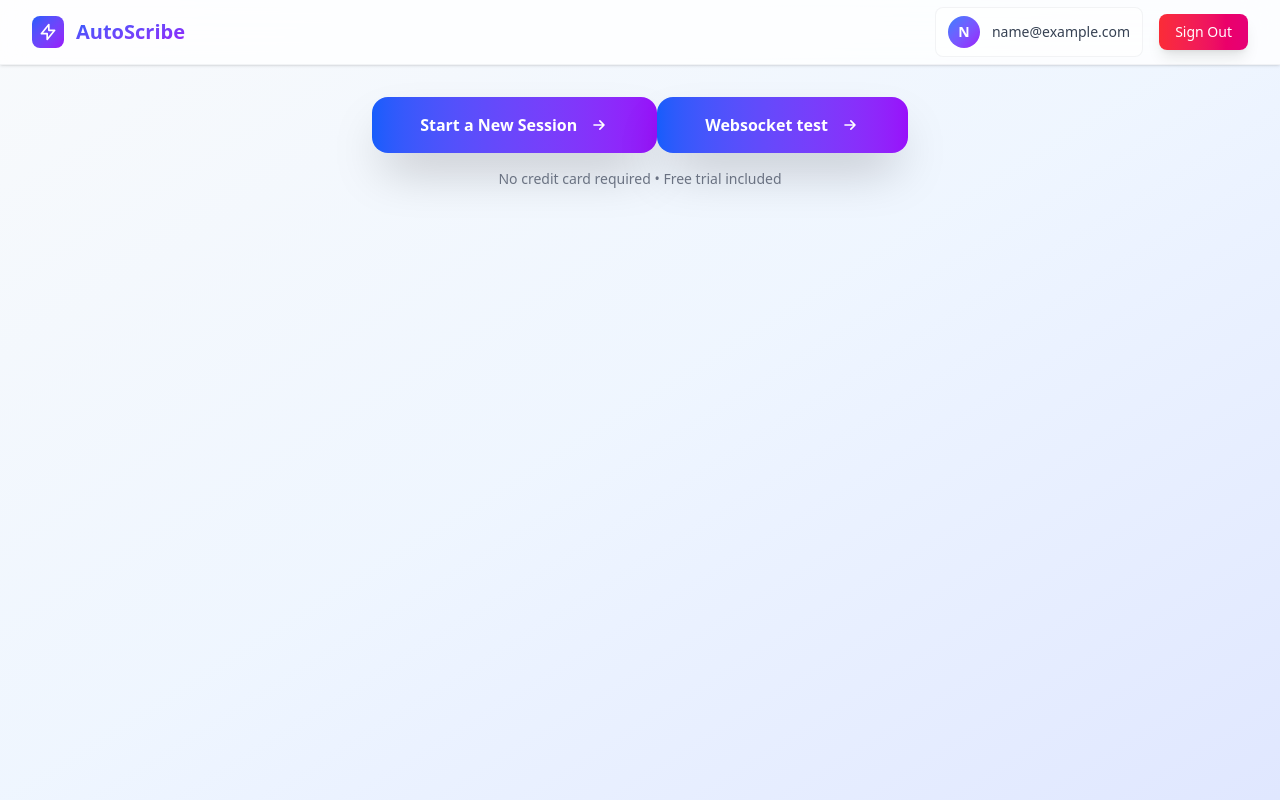
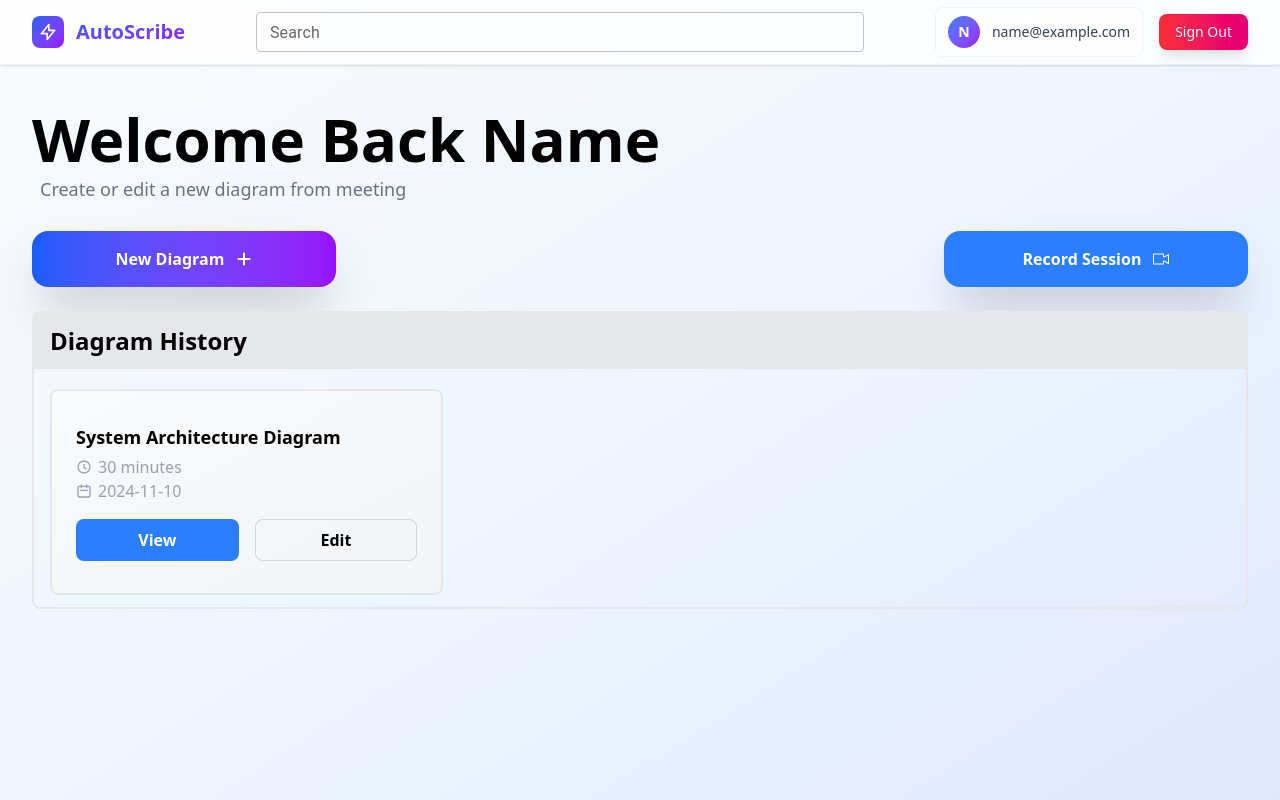
Before and after one commit to KHChuadri/AUTOMATE, a React (Vite) app in the folder Frontend/: page /dashboard in a window 1280 px wide. Built offline with nearby package versions, Linux system fonts and the light colour scheme; sample sign-in values are in the browser's storage.

Commit message:
Added dashboard

```diff
--- a/Frontend/package.json
+++ b/Frontend/package.json
@@ -10,12 +10,16 @@
     "preview": "vite preview"
   },
   "dependencies": {
+    "@emotion/react": "^11.14.0",
+    "@emotion/styled": "^11.14.1",
+    "@mui/material": "^7.3.2",
     "@supabase/supabase-js": "^2.39.0",
     "@tailwindcss/vite": "^4.1.13",
     "axios": "^1.12.2",
     "buffer": "^6.0.3",
     "react": "^19.1.1",
     "react-dom": "^19.1.1",
+    "react-icons": "^5.5.0",
     "react-router-dom": "^6.26.0",
     "socket.io-client": "^4.8.1",
     "tailwindcss": "^4.1.13"
--- a/Frontend/src/App.tsx
+++ b/Frontend/src/App.tsx
@@ -5,7 +5,7 @@ import LandingPage from './components/LandingPage'
 import Login from './components/auth/Login'
 import Register from './components/auth/Register'
 import Dashboard from './pages/Dashboard'
-import StartSession from './components/StartSession'
+import StartSession from './components/Dashboard'
 import Record from './pages/Record'
 import './App.css'
 
--- /dev/null
+++ b/Frontend/src/components/Dashboard.tsx
@@ -0,0 +1,107 @@
+import React from 'react'
+import { Link } from 'react-router-dom'
+
+const StartSession: React.FC = () => {
+  return (
+    <div className="min-h-screen bg-gradient-to-br from-slate-900 via-purple-900 to-slate-900 p-4">
+      <div className="max-w-5xl mx-auto">
+        {/* Header */}
+        <div className="flex items-center justify-between mb-8">
+          <div className="flex items-center space-x-3">
+            <div className="w-10 h-10 bg-gradient-to-br from-blue-500 to-purple-600 rounded-xl flex items-center justify-center shadow-lg">
+              <svg className="w-6 h-6 text-white" fill="none" stroke="currentColor" viewBox="0 0 24 24">
+                <path strokeLinecap="round" strokeLinejoin="round" strokeWidth={2} d="M13 10V3L4 14h7v7l9-11h-7z" />
+              </svg>
+            </div>
+            <h1 className="text-2xl font-bold text-white">Start a New Session</h1>
+          </div>
+          <Link to="/dashboard" className="text-white/70 hover:text-white text-sm">Back to Dashboard</Link>
+        </div>
+
+        {/* Card */}
+        <div className="bg-white/10 backdrop-blur-lg rounded-2xl shadow-2xl border border-white/20 p-6 md:p-8">
+          <div className="grid grid-cols-1 lg:grid-cols-3 gap-6">
+            {/* Left: Session details */}
+            <div className="lg:col-span-2 space-y-6">
+              <div>
+                <label htmlFor="sessionName" className="block text-sm font-medium text-white/80 mb-2">Session name</label>
+                <input id="sessionName" name="sessionName" type="text" placeholder="e.g., Login System Design"
+                  className="w-full px-4 py-3 bg-white/5 border border-white/10 rounded-xl text-white placeholder-white/40 focus:outline-none focus:ring-2 focus:ring-blue-500 focus:border-transparent transition-all duration-200" />
+              </div>
+
+              <div>
+                <label className="block text-sm font-medium text-white/80 mb-2">Participants (optional)</label>
+                <div className="flex items-center space-x-2">
+                  <input type="text" placeholder="Add emails, separated by commas"
+                    className="flex-1 px-4 py-3 bg-white/5 border border-white/10 rounded-xl text-white placeholder-white/40 focus:outline-none focus:ring-2 focus:ring-blue-500 focus:border-transparent transition-all duration-200" />
+                  <button className="px-4 py-3 bg-white/10 hover:bg-white/15 border border-white/10 rounded-xl text-white text-sm">Add</button>
+                </div>
+              </div>
+
+              <div>
+                <label className="block text-sm font-medium text-white/80 mb-2">Session mode</label>
+                <div className="grid grid-cols-1 md:grid-cols-3 gap-3">
+                  <button className="p-4 rounded-xl bg-white/5 hover:bg-white/10 border border-white/10 text-left text-white transition-colors">
+                    <div className="font-semibold">Audio + Diagram</div>
+                    <div className="text-white/60 text-sm">Transcribe and auto-generate diagrams</div>
+                  </button>
+                  <button className="p-4 rounded-xl bg-white/5 hover:bg-white/10 border border-white/10 text-left text-white transition-colors">
+                    <div className="font-semibold">Audio Only</div>
+                    <div className="text-white/60 text-sm">Live transcription without diagrams</div>
+                  </button>
+                  <button className="p-4 rounded-xl bg-white/5 hover:bg-white/10 border border-white/10 text-left text-white transition-colors">
+                    <div className="font-semibold">Manual Notes</div>
+                    <div className="text-white/60 text-sm">Take notes, generate later</div>
+                  </button>
+                </div>
+              </div>
+
+              <div>
+                <label className="block text-sm font-medium text-white/80 mb-2">Technical focus (optional)</label>
+                <div className="flex flex-wrap gap-2">
+                  {['Backend', 'Frontend', 'Database', 'Auth', 'DevOps', 'Architecture'].map(tag => (
+                    <span key={tag} className="px-3 py-1 rounded-full bg-white/5 border border-white/10 text-white/80 text-sm">{tag}</span>
+                  ))}
+                </div>
+              </div>
+            </div>
+
+            {/* Right: Summary */}
+            <div className="space-y-4">
+              <div className="p-4 rounded-xl bg-white/5 border border-white/10">
+                <div className="flex items-center justify-between mb-2">
+                  <span className="text-white/70 text-sm">Estimated duration</span>
+                  <span className="text-white font-medium">45–60 mins</span>
+                </div>
+                <div className="flex items-center justify-between mb-2">
+                  <span className="text-white/70 text-sm">Capture</span>
+                  <span className="text-white font-medium">Audio + Entities</span>
+                </div>
+                <div className="flex items-center justify-between">
+                  <span className="text-white/70 text-sm">Diagram</span>
+                  <span className="text-white font-medium">Mermaid (auto)</span>
+                </div>
+              </div>
+
+              <div className="space-y-2">
+                <button className="w-full bg-gradient-to-r from-blue-600 to-purple-600 hover:from-blue-700 hover:to-purple-700 text-white font-semibold py-3 px-4 rounded-xl shadow-lg transition-all duration-200 transform hover:scale-105">
+                  Start Session
+                </button>
+                <button className="w-full bg-white/5 hover:bg-white/10 text-white py-3 px-4 rounded-xl border border-white/10 transition-colors">Schedule for later</button>
+              </div>
+            </div>
+          </div>
+        </div>
+
+        {/* Help section */}
+        <div className="mt-8 grid grid-cols-1 md:grid-cols-3 gap-4">
+          <div className="p-4 rounded-xl bg-white/5 border border-white/10 text-white/80 text-sm">AutoScribe listens silently and turns your conversation into diagrams in real-time.</div>
+          <div className="p-4 rounded-xl bg-white/5 border border-white/10 text-white/80 text-sm">You can export Mermaid syntax or images after the session.</div>
+          <div className="p-4 rounded-xl bg-white/5 border border-white/10 text-white/80 text-sm">Add participants to share live diagrams and transcription.</div>
+        </div>
+      </div>
+    </div>
+  )
+}
+
+export default StartSession
--- /dev/null
+++ b/Frontend/src/components/Diagram.tsx
@@ -0,0 +1,37 @@
+const Diagram = () => {
+  return (
+    <div className="flex flex-col px-6 py-8 rounded-lg bg-gradient-to-br from-gray-50 to-gray-100 border-gray-200 border-2 gap-4">
+      <div className="flex flex-col">
+        <h3 className="font-bold text-lg mb-1">System Architecture Diagram</h3>
+        <p className='text-gray-400 flex flex-row items-center gap-1.5'>
+          <svg className="w-4 h-4" fill="none" stroke="currentColor" viewBox="0 0 24 24">
+            <path strokeLinecap="round" strokeLinejoin="round" strokeWidth={2} d="M12 8v4l3 3m6-3a9 9 0 11-18 0 9 9 0 0118 0z" />
+          </svg>
+          30 minutes
+        </p>
+
+        <p className='text-gray-400 flex flex-row items-center gap-1.5'>
+          <svg className="w-4 h-4" fill="none" stroke="currentColor" viewBox="0 0 24 24">
+            <path strokeLinecap="round" strokeLinejoin="round" strokeWidth={2} d="M8 7V3m8 4V3m-9 8h10M5 21h14a2 2 0 002-2V7a2 2 0 00-2-2H5a2 2 0 00-2 2v12a2 2 0 002 2z" />
+          </svg>
+          2024-11-10
+        </p>
+      </div>
+
+      <div className='flex justify-center gap-4 items-center'>
+        <button
+          className='w-1/2 h-full bg-blue-500 rounded-lg flex items-center justify-center text-white text-md font-semibold px-4 py-2'
+        >
+          View
+        </button>
+        <button
+          className='w-1/2 h-full border-gray-300 border rounded-lg flex items-center justify-center text-md font-semibold px-4 py-2'
+        >
+          Edit
+        </button>
+      </div>
+    </div>
+  )
+}
+
+export default Diagram;
--- /dev/null
+++ b/Frontend/src/components/SearchBar.tsx
@@ -0,0 +1,34 @@
+import React, { useState } from 'react';
+import { TextField } from '@mui/material';
+
+const SearchBar = () => {
+  const [searchTerm, setSearchTerm] = useState('');
+
+  const handleSearch = (event: React.ChangeEvent<HTMLInputElement>) => {
+    setSearchTerm(event.target.value);
+  };
+
+  return (
+    <TextField
+      label="Search"
+      variant="outlined"
+      value={searchTerm}
+      onChange={handleSearch}
+      fullWidth
+      size="small"
+      sx={{
+        "& .MuiOutlinedInput-root": {
+          "&.Mui-focused fieldset": {
+            borderColor: "#9333EA", // purple-600 hex
+          },
+        },
+        "& label.Mui-focused": {
+          color: "#9333EA", // label color when focused
+        },
+      }}
+
+    />
+  );
+};
+
+export default SearchBar;
--- a/Frontend/src/components/auth/Register.tsx
+++ b/Frontend/src/components/auth/Register.tsx
@@ -9,7 +9,6 @@ const Register: React.FC = () => {
   const [confirmPassword, setConfirmPassword] = useState('')
   const [error, setError] = useState('')
   const [loading, setLoading] = useState(false)
-  const [success, setSuccess] = useState(false)
   const { signUp } = useAuth()
   const navigate = useNavigate()
 
--- a/Frontend/src/pages/Dashboard.tsx
+++ b/Frontend/src/pages/Dashboard.tsx
@@ -1,6 +1,10 @@
 import React from 'react'
 import { useAuth } from '../hooks/useAuth'
 import { useNavigate } from 'react-router-dom'
+import { FaPlus } from "react-icons/fa6"
+import { SlCamrecorder } from "react-icons/sl";
+import SearchBar from "../components/SearchBar"
+import Diagram from "../components/Diagram"
 
 const Dashboard: React.FC = () => {
   const { user, signOut } = useAuth()
@@ -16,7 +20,7 @@ const Dashboard: React.FC = () => {
       {/* Navigation */}
       <nav className="bg-white/80 backdrop-blur-lg border-b border-gray-200/50 shadow-sm">
         <div className="max-w-7xl mx-auto px-4 sm:px-6 lg:px-8">
-          <div className="flex justify-between h-16">
+          <div className="flex justify-between h-16 items-center">
             <div className="flex items-center">
               <div className="flex items-center space-x-3">
                 <div className="w-8 h-8 bg-gradient-to-br from-blue-600 to-purple-600 rounded-lg flex items-center justify-center">
@@ -29,6 +33,9 @@ const Dashboard: React.FC = () => {
                 </h1>
               </div>
             </div>
+
+            <div className='flex items-center justify-center w-1/2'><SearchBar /></div>
+
             <div className="flex items-center space-x-4">
               <div className="flex items-center space-x-3 bg-white/50 rounded-lg px-3 py-2 border border-gray-200/50">
                 <div className="w-8 h-8 bg-gradient-to-br from-blue-500 to-purple-600 rounded-full flex items-center justify-center text-white text-sm font-semibold">
@@ -50,30 +57,47 @@ const Dashboard: React.FC = () => {
       </nav>
 
       {/* Main Content */}
-      <div className="max-w-7xl mx-auto py-8 sm:px-6 lg:px-8">
+      <div className="max-w-7xl mx-auto py-8 sm:px-6 lg:px-8 flex flex-col gap-5">
         {/* Call to Action */}
-        <div className="text-center">
-          <button onClick={() => navigate('/session/new')} className="group bg-gradient-to-r from-blue-600 to-purple-600 hover:from-blue-700 hover:to-purple-700 text-white font-bold py-4 px-12 rounded-2xl shadow-2xl transition-all duration-300 transform hover:scale-105">
-            <span className="flex items-center justify-center">
-              Start a New Session
-              <svg className="ml-3 w-5 h-5 group-hover:translate-x-1 transition-transform duration-200" fill="none" stroke="currentColor" viewBox="0 0 24 24">
-                <path strokeLinecap="round" strokeLinejoin="round" strokeWidth={2} d="M13 7l5 5m0 0l-5 5m5-5H6" />
-              </svg>
-            </span>
-          </button>
 
-          {/* Call to Action */}
-          <button className="group bg-gradient-to-r from-blue-600 to-purple-600 hover:from-blue-700 hover:to-purple-700 text-white font-bold py-4 px-12 rounded-2xl shadow-2xl transition-all duration-300 transform hover:scale-105">
-            <span className="flex items-center justify-center" onClick={() => navigate("/record")}>
-              Websocket test
-              <svg className="ml-3 w-5 h-5 group-hover:translate-x-1 transition-transform duration-200" fill="none" stroke="currentColor" viewBox="0 0 24 24">
-                <path strokeLinecap="round" strokeLinejoin="round" strokeWidth={2} d="M13 7l5 5m0 0l-5 5m5-5H6" />
-              </svg>
-            </span>
-          </button>
-          <p className="text-gray-500 text-sm mt-4">
-            No credit card required • Free trial included
-          </p>
+        <div className="flex flex-col gap-1.5 mt-3 mb-2">
+          <h2 className="text-6xl font-bold">{`Welcome Back Name`}</h2>
+          <p className="pl-2 text-lg text-gray-500">Create or edit a new diagram from meeting</p>
+        </div>
+
+        <div className="flex flex-col gap-6">
+          <div className="flex flex-row justify-between ">
+            <button
+              onClick={() => navigate('/session/new')}
+              className= "w-1/4 group bg-gradient-to-r from-blue-600 to-purple-600 hover:from-blue-700 hover:to-purple-700 text-white font-bold py-4 px-6 rounded-2xl shadow-2xl transition-all duration-300 transform hover:scale-105"
+            >
+              <span className="flex items-center justify-center gap-3">
+                New Diagram
+                <FaPlus />
+              </span>
+            </button>
+
+            <button
+              onClick={() => navigate('/session/new')}
+              className="w-1/4 group bg-blue-500 text-white font-bold py-4 px-6 rounded-2xl shadow-2xl transition-all duration-300 transform hover:scale-105"
+            >
+              <span className="flex items-center justify-center gap-3">
+                Record Session
+                <SlCamrecorder />
+              </span>
+            </button>
+          </div>
+
+          <div className="flex flex-col gap-5 border-2 border-gray-200 rounded-lg pb-3">
+            <div className='bg-gray-200 px-4 py-3'>
+              <h2 className="font-bold text-2xl text-black">Diagram History</h2>
+            </div>
+
+            <div className='grid grid-cols-3 px-4 w-full'>
+              <Diagram />
+            </div>
+          </div>
+
         </div>
       </div>
     </div>
```
Also changed, not shown: 1 other file (tests, documents, lock files or other folders).
